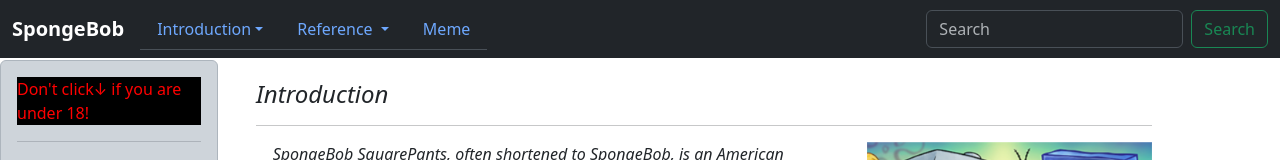
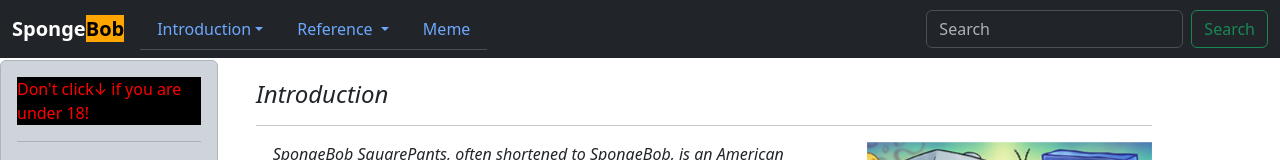
Before and after one commit to ccuprogrammer/ccuprogrammer.github.io, a plain HTML site: page final_html/project.html in a window 1280 px wide. Shown: the top 160 px of the page. Drawn offline with nearby package versions, Linux system fonts and the light colour scheme.

Commit message:
Update project.html

```diff
--- a/final_html/project.html
+++ b/final_html/project.html
@@ -162,7 +162,7 @@
 
         <nav class="navbar navbar-expand-lg bg-dark" data-bs-theme="dark" style="width:100%; position:fixed;float:right;">
           <div class="container-fluid">
-            <a class="navbar-brand" href="project.html"><b>SpongeBob</b></a>
+            <a class="navbar-brand" href="project.html"><b>Sponge<span style="background-color:orange;color:black">Bob</span></b></a>
             <button class="navbar-toggler" type="button" data-bs-toggle="collapse" data-bs-target="#navbarNavDropdown" aria-controls="navbarNavDropdown" aria-expanded="false" aria-label="Toggle navigation">
               <span class="navbar-toggler-icon"></span>
             </button>
```
